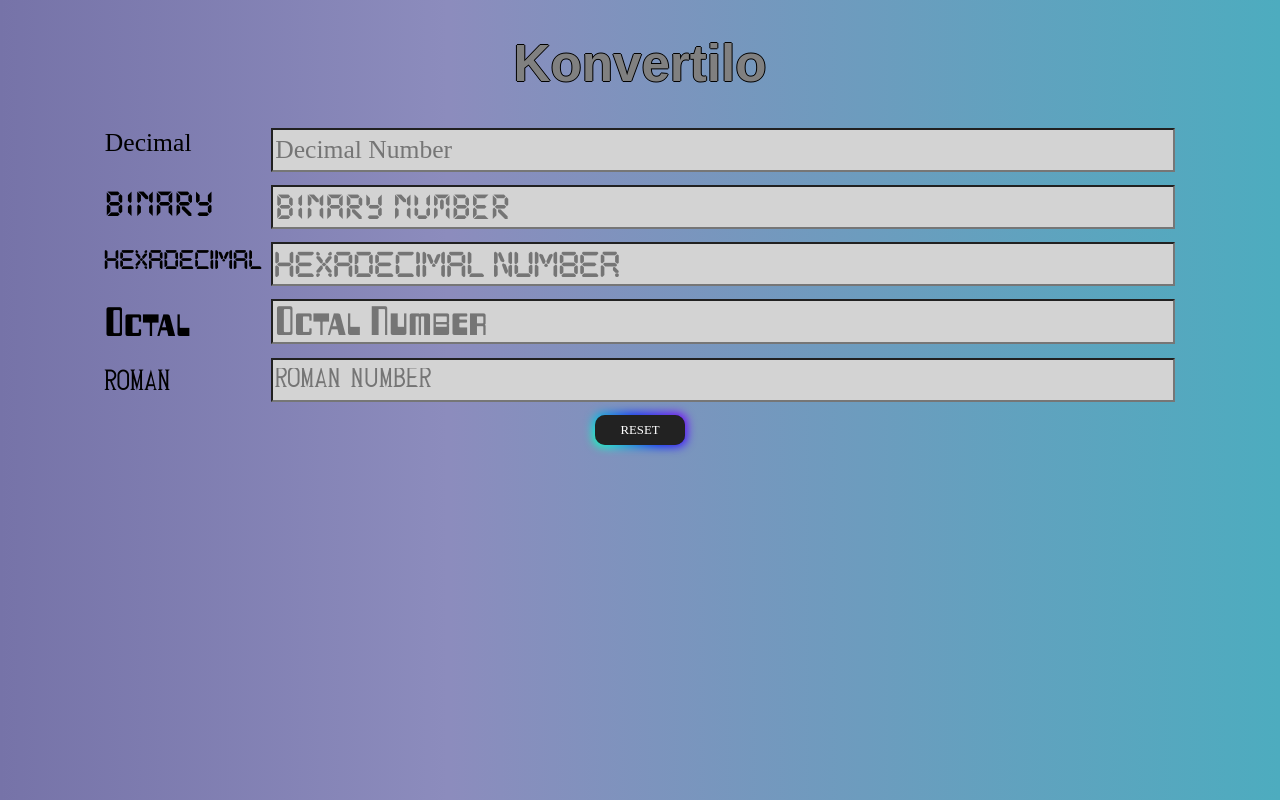
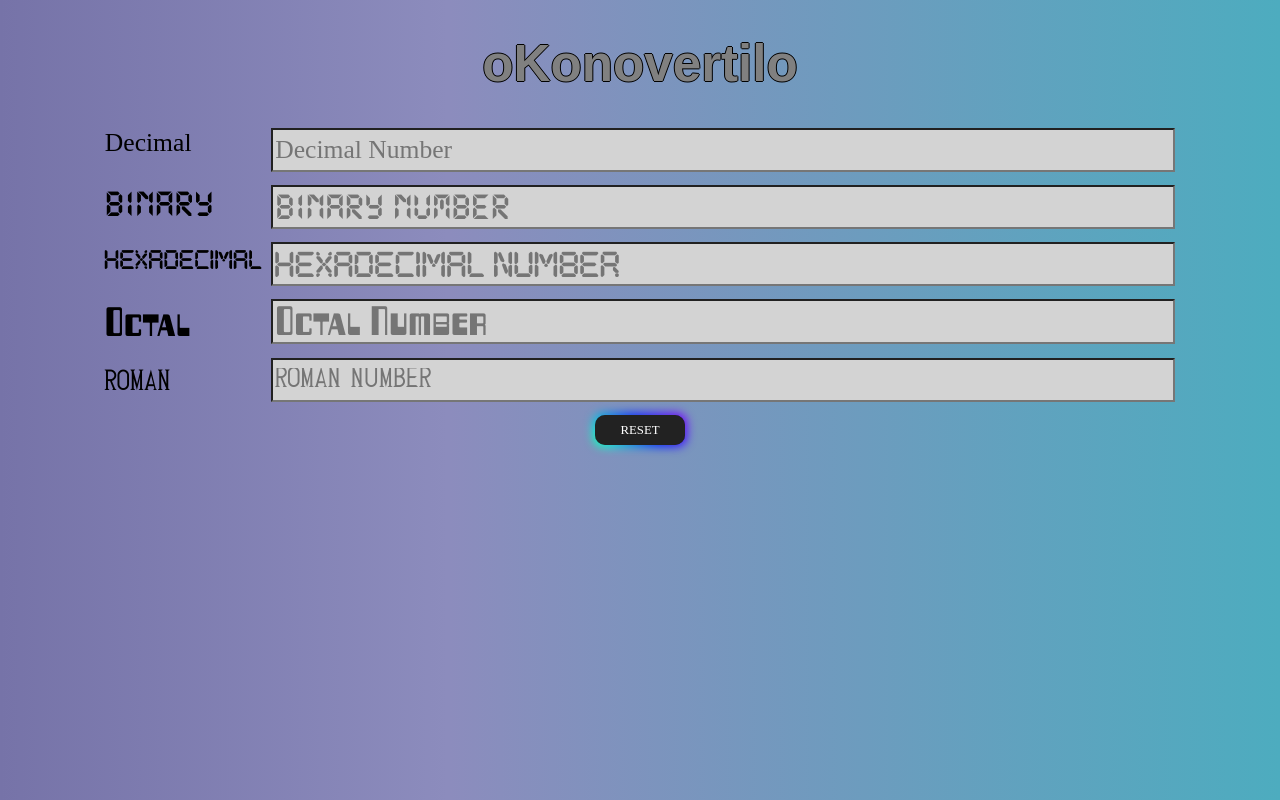
Before and after one commit to barionleg/konvertilo, a plain HTML site: page index.html in a window 1280 px wide. Drawn offline with Linux system fonts and the light colour scheme.

Commit message:
Update index.html

```diff
--- a/index.html
+++ b/index.html
@@ -6,7 +6,7 @@
 	<script src="JS/main.js"></script>
 </head>
 <body class="area">
-  <h1>Konvertilo</h1>
+  <h1>oKonovertilo</h1>
   <div id="main">
           <div id="another" class="center">
             <label id="decLab" for="name">Decimal</label>
```
